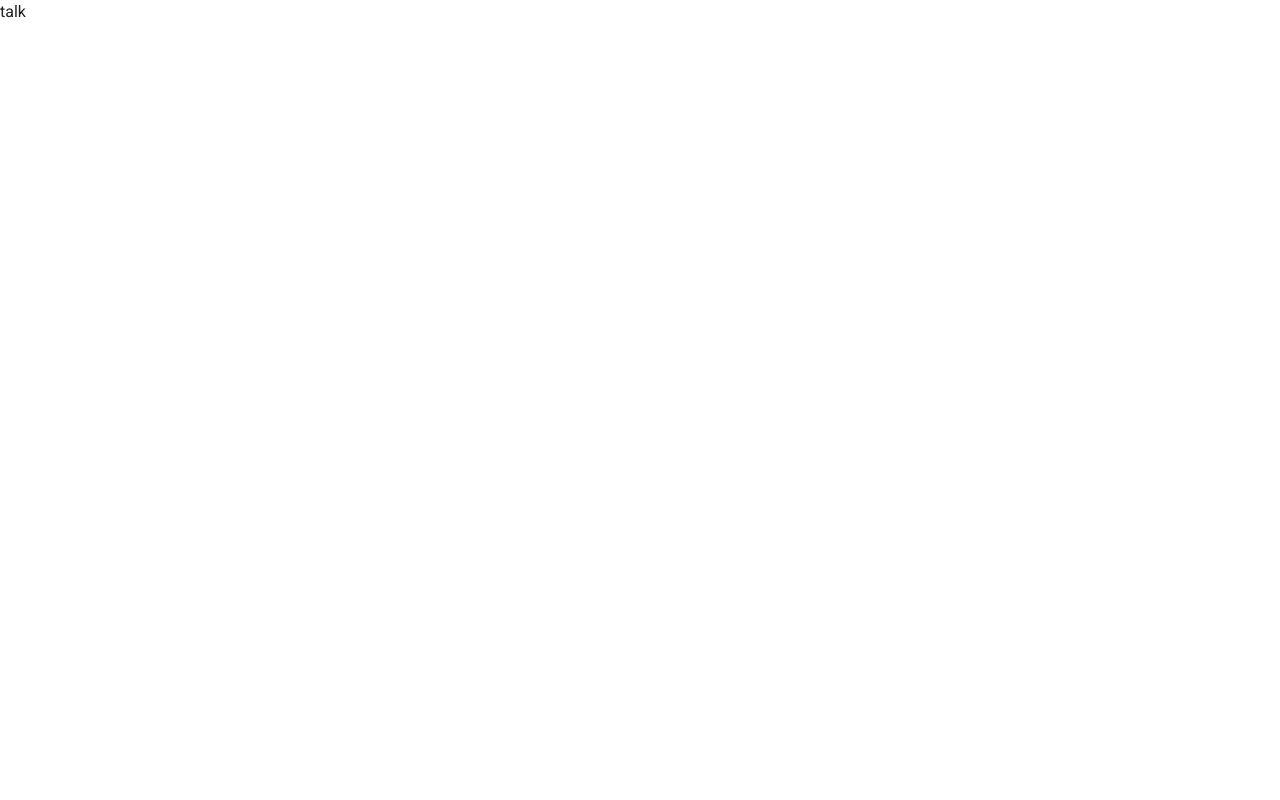
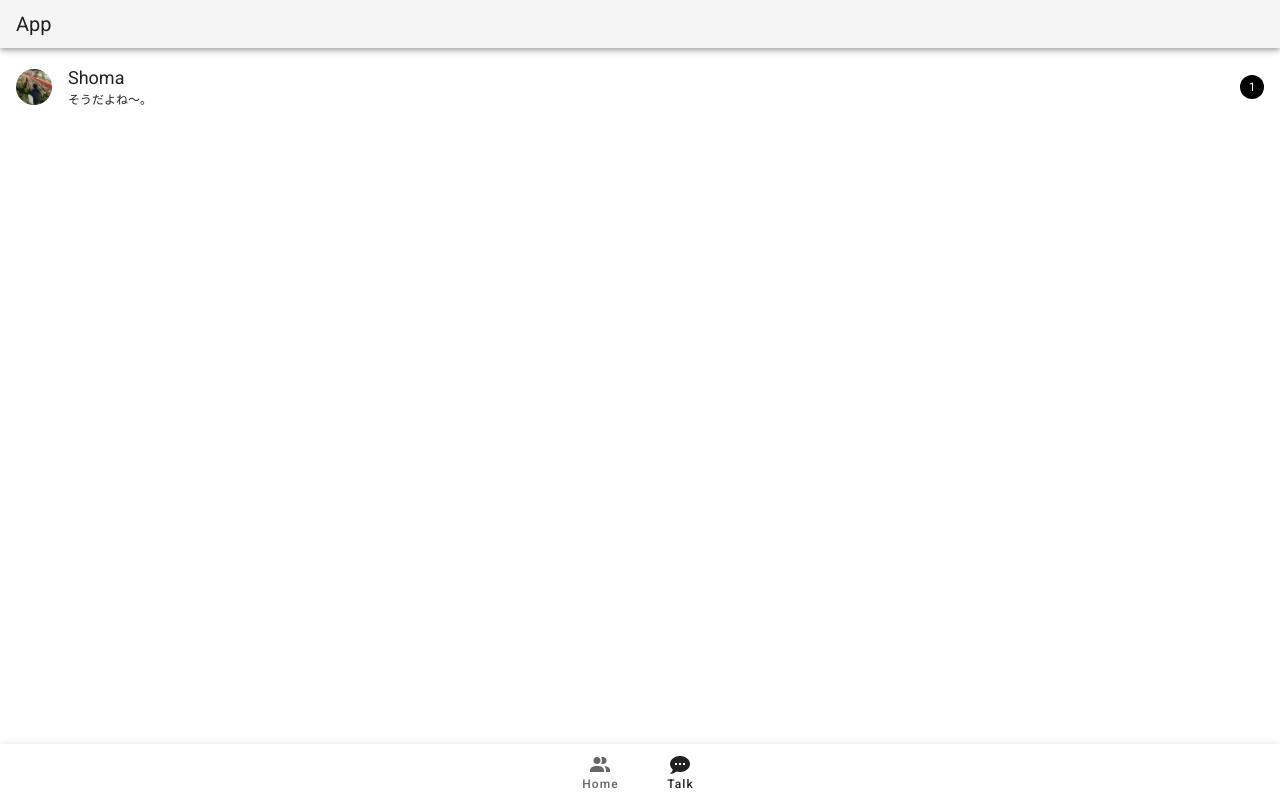
Before and after one commit to knknk98/dena-hackathon-front, a Nuxt app in the folder app/: page /talk in a window 1280 px wide. Built offline with nearby package versions, Linux system fonts and the light colour scheme.

Commit message:
[style] talk.vueのスタイル調整、tabを用いたルーティング

```diff
--- /dev/null
+++ b/app/components/TalkItem.vue
@@ -0,0 +1,113 @@
+<template>
+  <div>
+    <app-header />
+    <!-- テキストも表示するタイプ(普通にトークしてる状態) -->
+    <div v-if="isTalking" class="talking ma-4">
+      <div class="talking-inner">
+        <img
+          src="../assets/icon_sample.png"
+          alt="ユーザーアイコン"
+          class="talking-inner-icon"
+        />
+        <div class="ml-4">
+          <p class="name ma-0">Shoma</p>
+          <p class="message ma-0">そうだよね〜。</p>
+        </div>
+      </div>
+      <div class="badge">
+        <p class="badge-num ma-0">1</p>
+      </div>
+    </div>
+    <!-- バッジがつくタイプ(リクエスト中 or リクエストが来ている状態) -->
+    <div v-else>
+      <div class="friend ma-4">
+        <div class="friend-inner">
+          <img
+            src="../assets/icon_sample.png"
+            alt="ユーザーアイコン"
+            class="friend-inner-icon"
+          />
+          <p class="friend-inner-name ma-0 ml-4">Shoma</p>
+        </div>
+        <v-chip v-if="true" color="info" outlined
+          >リクエストがきています！</v-chip
+        >
+        <v-chip v-else color="warning" outlined>リクエスト中です！</v-chip>
+      </div>
+    </div>
+  </div>
+</template>
+
+<script lang="ts">
+import Vue from 'vue'
+
+export default Vue.extend({
+  data() {
+    return {
+      isTalking: true,
+    }
+  },
+})
+</script>
+
+<style lang="scss" scoped>
+.friend {
+  display: flex;
+  align-items: center;
+  justify-content: space-between;
+  &-inner {
+    display: flex;
+    align-items: center;
+    &-icon {
+      width: 36px;
+      height: 36px;
+      border-radius: 50%;
+    }
+    &-name {
+      font-size: 18px;
+      color: #08072f;
+    }
+  }
+}
+
+.talking {
+  display: flex;
+  align-items: center;
+  justify-content: space-between;
+  &-inner {
+    display: flex;
+    align-items: center;
+    &-icon {
+      width: 36px;
+      height: 36px;
+      border-radius: 50%;
+    }
+    &-name {
+      font-size: 18px;
+      color: #08072f;
+    }
+  }
+}
+
+.name {
+  font-size: 18px;
+}
+
+.message {
+  font-size: 12px;
+}
+
+.badge {
+  border-radius: 50%;
+  // 今の段階では色は適当
+  background-color: black;
+  width: 24px;
+  height: 24px;
+  &-num {
+    color: white;
+    text-align: center;
+    font-size: 12px;
+    line-height: 24px;
+  }
+}
+</style>
--- a/app/pages/index.vue
+++ b/app/pages/index.vue
@@ -13,12 +13,25 @@
       </div>
       <v-icon>mdi-cog-outline</v-icon>
     </div>
-    <v-divider inset/>
+    <v-divider inset />
     <p class="mb-0 mr-0 ml-4 mt-4 font-weight-bold">友だち</p>
     <!-- 友だち表示するコンポーネント -->
     <friend-item class="mx-4 my-2" />
     <friend-item class="mx-4 my-2" />
     <friend-item class="mx-4 my-2" />
+
+    <v-bottom-navigation v-model="value" class="tab">
+      <v-btn value="home">
+        <span>Home</span>
+
+        <v-icon>mdi-account-multiple</v-icon>
+      </v-btn>
+      <v-btn value="talk" nuxt to="/talk">
+        <span>Talk</span>
+
+        <v-icon>mdi-chat-processing</v-icon>
+      </v-btn>
+    </v-bottom-navigation>
   </div>
 </template>
 
@@ -28,6 +41,11 @@ import AppHeader from '../components/AppHeader.vue'
 import FriendItem from '../components/FriendItem.vue'
 export default Vue.extend({
   components: { FriendItem, AppHeader },
+  data() {
+    return {
+      value: 'home',
+    }
+  },
 })
 </script>
 
@@ -50,4 +68,9 @@ export default Vue.extend({
     }
   }
 }
+
+.tab {
+  position: fixed;
+  bottom: 0;
+}
 </style>
--- a/app/pages/talk.vue
+++ b/app/pages/talk.vue
@@ -1,9 +1,36 @@
 <template>
-<div>talk</div>
+  <div>
+    <talk-item />
+    <v-bottom-navigation v-model="value" class="tab">
+      <v-btn value="home" nuxt to="/">
+        <span>Home</span>
+
+        <v-icon>mdi-account-multiple</v-icon>
+      </v-btn>
+      <v-btn value="talk">
+        <span>Talk</span>
+
+        <v-icon>mdi-chat-processing</v-icon>
+      </v-btn>
+    </v-bottom-navigation>
+  </div>
 </template>
 
 <script lang="ts">
 import Vue from 'vue'
+
 export default Vue.extend({
+  data() {
+    return {
+      value: 'talk',
+    }
+  },
 })
 </script>
+
+<style lang="scss" scoped>
+.tab {
+  position: fixed;
+  bottom: 0;
+}
+</style>
```
